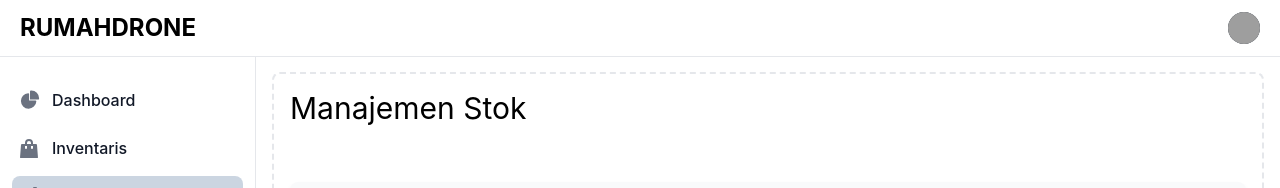
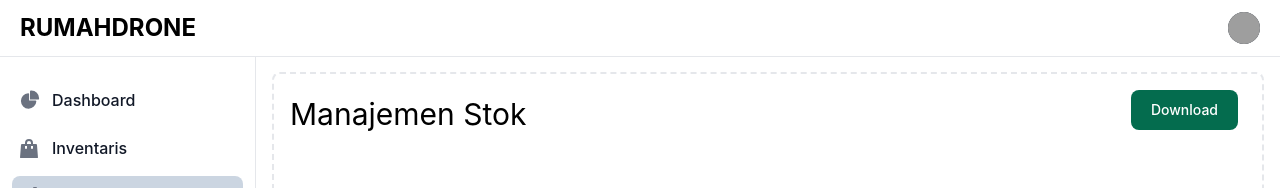
Before and after one commit to puskipus/skill-test-rumahdrone, a React (Create React App) app in the folder frontend-rumah-drone/: page /stok in a window 1280 px wide. Shown: the top 188 px of the page. Built offline with nearby package versions, Linux system fonts and the light colour scheme; no server answers; sample sign-in values are in the browser's storage; grey boxes are pictures that could not be loaded.

Commit message:
feat: consume api convert stok to pdf

```diff
--- a/frontend-rumah-drone/package.json
+++ b/frontend-rumah-drone/package.json
@@ -7,6 +7,7 @@
     "@testing-library/react": "^13.4.0",
     "@testing-library/user-event": "^13.5.0",
     "axios": "^1.6.7",
+    "file-saver": "^2.0.5",
     "flowbite": "^2.3.0",
     "flowbite-react": "^0.7.2",
     "react": "^18.2.0",
--- /dev/null
+++ b/frontend-rumah-drone/src/components/Button/DownloadButton.jsx
@@ -0,0 +1,14 @@
+import { Link } from "react-router-dom";
+
+function DownloadButton({ onCLick }) {
+  return (
+    <Link
+      onClick={onCLick}
+      className="text-white text-center bg-green-700 hover:bg-green-800 focus:ring-4 focus:ring-green-300 font-medium rounded-lg text-sm px-5 py-2.5 me-2 mb-2 dark:bg-blue-600 dark:hover:bg-blue-700 focus:outline-none dark:focus:ring-blue-800"
+    >
+      Download
+    </Link>
+  );
+}
+
+export default DownloadButton;
--- a/frontend-rumah-drone/src/pages/ManajemenStok/ManajemenStok.jsx
+++ b/frontend-rumah-drone/src/pages/ManajemenStok/ManajemenStok.jsx
@@ -2,11 +2,10 @@
 import Navbar from "../../components/Navbar";
 import Sidebar from "../../components/SideBar";
 import AddButton from "../../components/Button/AddButton";
-import { deleteData, getData } from "../../utils/fetch";
-import { Link } from "react-router-dom";
-import { toast } from "react-toastify";
-import Swal from "sweetalert2";
+import { getData } from "../../utils/fetch";
 import { formatDate } from "../../utils/formatDate";
+import DownloadButton from "../../components/Button/DownloadButton";
+import { saveAs } from "file-saver";
 
 export default function ManajemenStok() {
   const [stok, setStok] = useState([]);
@@ -18,6 +17,17 @@
       setStok(res.data);
     } catch (error) {
       console.log(error);
+    }
+  };
+
+  const fetchPDF = async () => {
+    try {
+      const res = await getData("/stok/convert", null, "blob");
+
+      const blobData = new Blob([res.data], { type: "application/pdf" });
+      saveAs(blobData, "laporan.pdf");
+    } catch (error) {
+      console.error("Error fetching PDF:", error);
     }
   };
 
@@ -36,7 +46,11 @@
           <div className="p-4 border-2 border-gray-200 border-dashed rounded-lg dark:border-gray-700 mt-14">
             <div className="flex justify-between items-center">
               <h1 className="text-3xl">Manajemen Stok</h1>
-              {role === "staff" ? <AddButton to="/stok/add" /> : null}
+              {role === "staff" ? (
+                <AddButton to="/stok/add" />
+              ) : (
+                <DownloadButton onCLick={() => fetchPDF()} />
+              )}
             </div>
 
             {/* table */}
```
Also changed, not shown: 1 other file (tests, documents, lock files or other folders).
